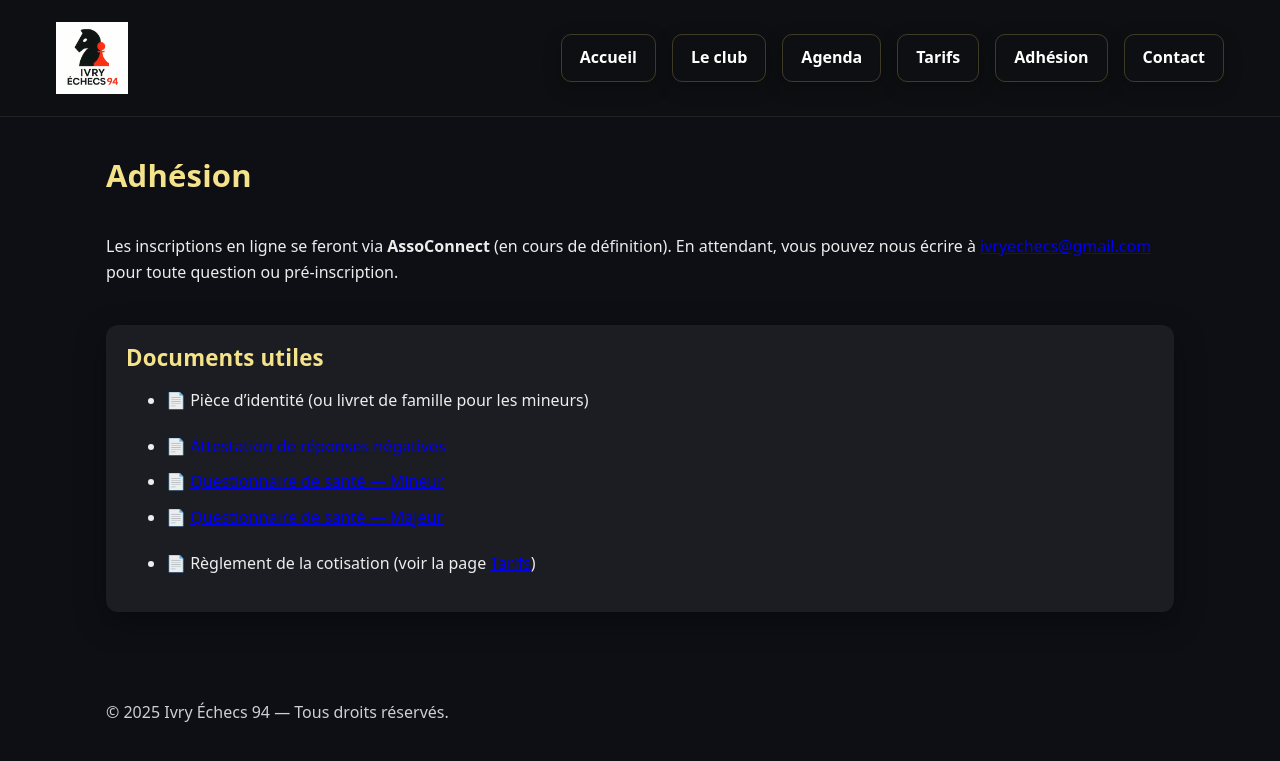
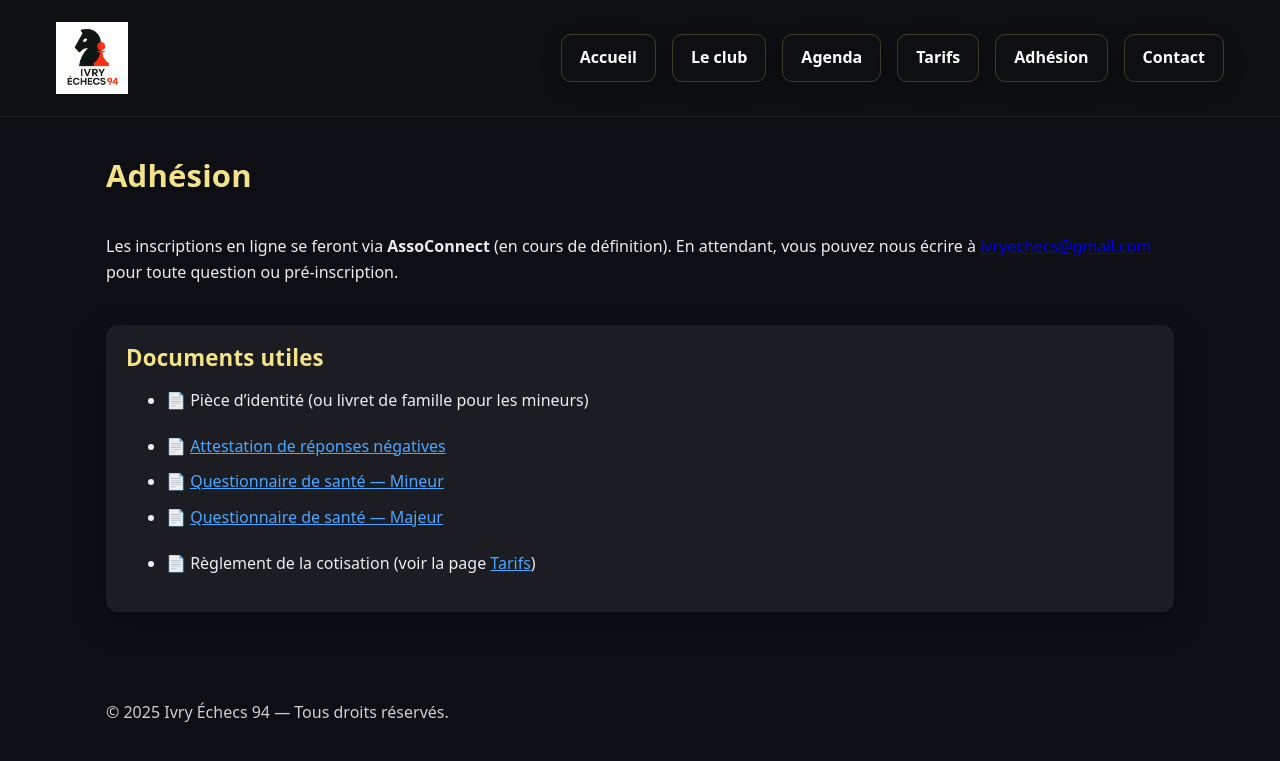
Before and after one commit to Nelwyn64/ivry-echecs-94, a Jekyll site: the page built from adhesion.html, in a window 1280 px wide. Shown: the top 761 px of the page. Built offline with Jekyll 4.4.1, drawn with Linux system fonts in a browser that asks for light colours.

Commit message:
Update Pages du site “adhesion”

```diff
--- a/adhesion.html
+++ b/adhesion.html
@@ -25,6 +25,14 @@ bg_image: bg-adhesion.jpg
     <p style="margin:10px 0;"></p><li>📄 <a href="/assets/uploads/questionnaire_majeur.pdf" target="_blank">Questionnaire de santé — Majeur </a></li>
     <p style="margin:20px 0;"></p><li>📄 Règlement de la cotisation (voir la page <a href="/tarifs/">Tarifs</a>)</li>
   </ul>
-</div>
+</div><style>
+  .card a {
+    color:#4da6ff; /* bleu clair */
+  }
+  .card a:hover {
+    color:#82c4ff; /* bleu plus clair au survol */
+  }
+</style>
+
 
 </section>
```
